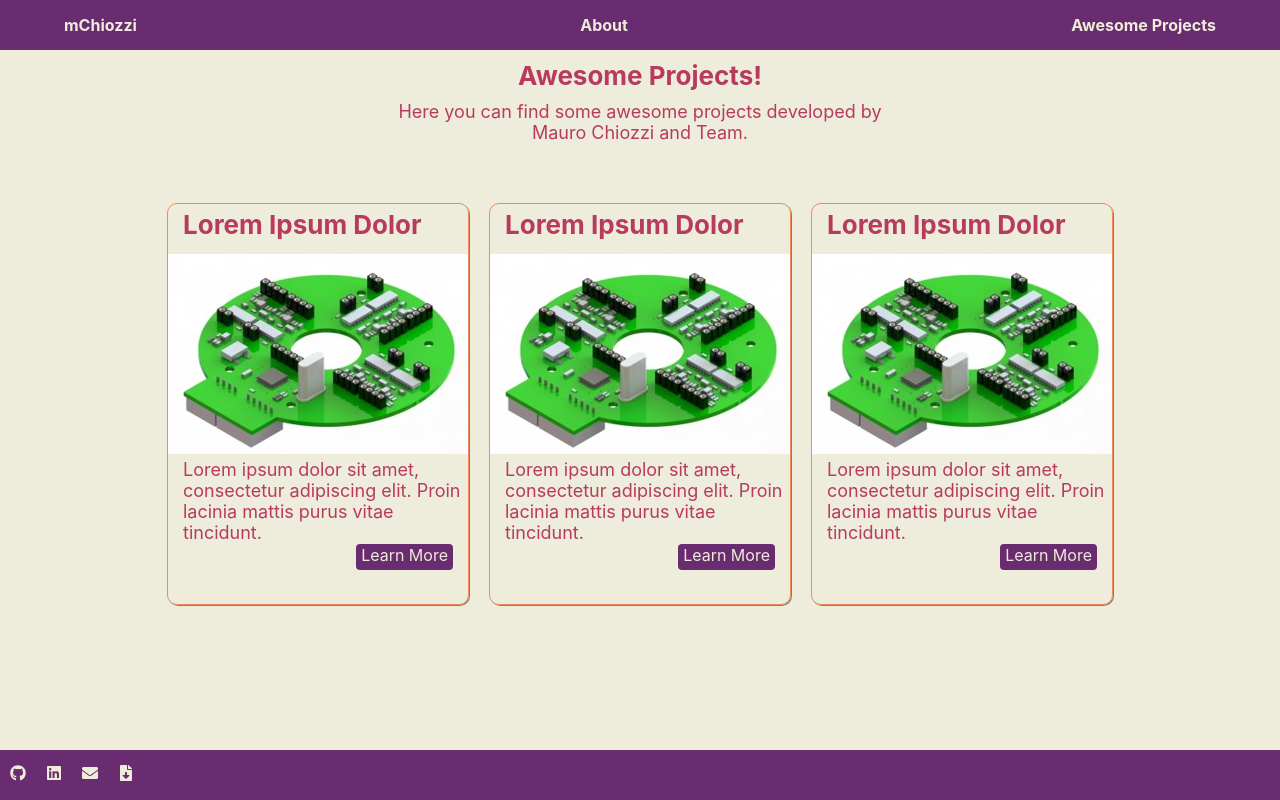
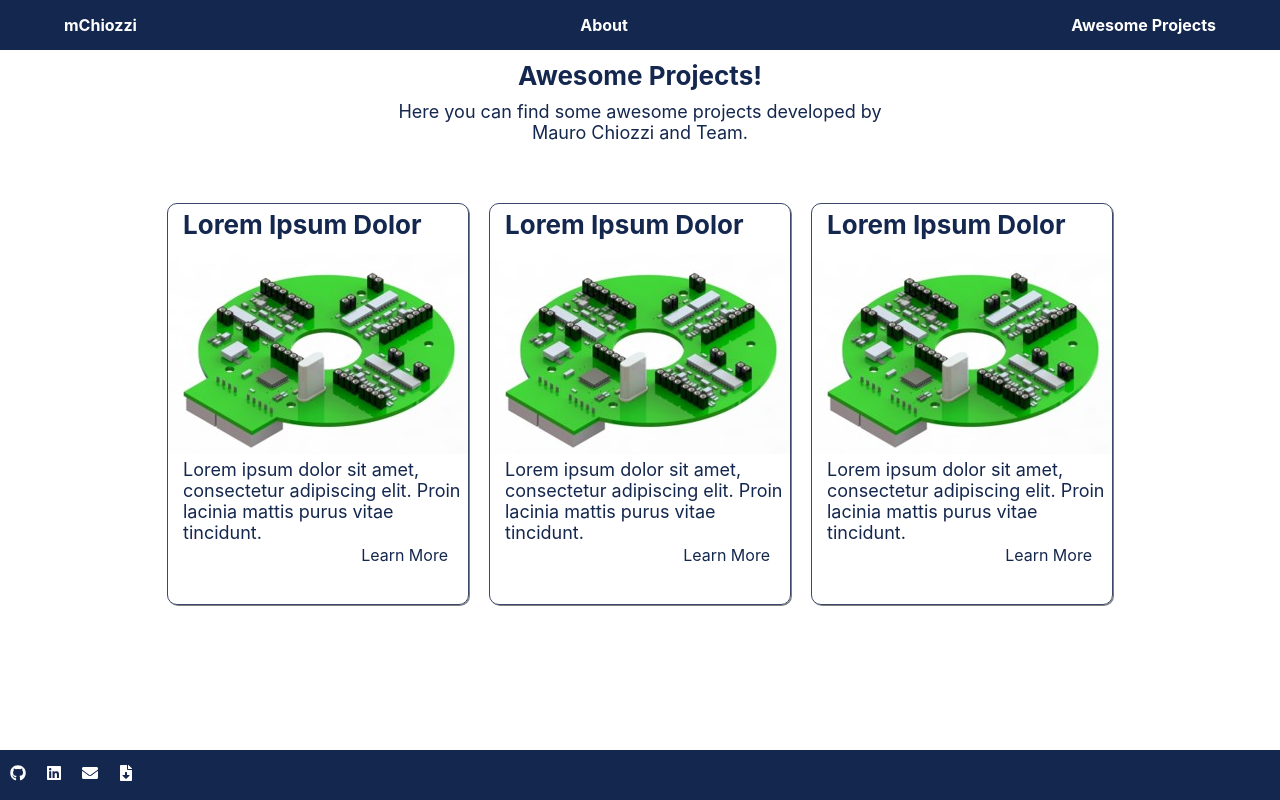
Before and after one commit to maurochiozzi/maurochiozzi.github.io, a React (Create React App) app: page /projects in a window 1280 px wide. Built offline with nearby package versions, Linux system fonts and the light colour scheme.

Commit message:
change pallet

```diff
--- a/src/components/bar/styles.js
+++ b/src/components/bar/styles.js
@@ -7,8 +7,8 @@ export const Nav = styled.div`
   top: 0;
   width: 100%;
 
-  background-color: #6a2c70;
-  color: #eeecda;
+  background-color: #14274e;
+  color: #ffffff;
 
   display: flex;
   align-items: center;
@@ -23,5 +23,5 @@ export const Nav = styled.div`
     color: inherit;
   }
 
-  z-index: 9999;
+  z-index: 1;
 `;
--- a/src/components/card/index.js
+++ b/src/components/card/index.js
@@ -6,9 +6,7 @@ export function Card(props) {
   const [showDetails, setShowDetails] = useState(false);
 
   const handleDetails = () => {
-    setShowDetails((showDetails) => true);
-
-    console.log(showDetails);
+    setShowDetails((showDetails) => !showDetails);
   };
 
   return (
@@ -22,7 +20,19 @@ export function Card(props) {
         <div className="button">Learn More</div>
       </div>
 
-      {showDetails && <div className="card-details">Yolo</div>}
+      {showDetails && (
+        <div className="card-details">
+          <span className="close-button" onClick={handleDetails}>
+            Close Button
+          </span>
+          <div className="title">{props.title}</div>
+          <div>Carrousel</div>
+          <div>Text</div>
+          <div className="button" onClick={handleDetails}>
+            Back
+          </div>
+        </div>
+      )}
     </Content>
   );
 }
--- a/src/components/card/styles.js
+++ b/src/components/card/styles.js
@@ -13,12 +13,34 @@ export const Content = styled.div`
     border-radius: 10px;
     border-style: solid;
     border-width: 1px;
-    border-color: #f08a5d;
+    border-color: #394867;
 
     box-shadow: 1px 1px grey;
   }
 
   .card-details {
+    position: fixed;
+    z-index: 1;
+
+    left: 0;
+    top: 100px;
+    width: 80%;
+    min-width: 300px;
+    height: 80%;
+
+    overflow: auto;
+
+    background-color: #14274e;
+    border-radius: 10px;
+    border-style: solid;
+    border-width: 1px;
+    border-color: #394867;
+
+    box-shadow: 1px 1px grey;
+  }
+
+  .close-button {
+    float: right;
   }
 
   .title {
@@ -53,8 +75,8 @@ export const Content = styled.div`
     border-radius: 4px;
 
     padding: 1px 5px 2px 5px;
-    background-color: #6a2c70;
-    color: #eeecda;
+    background-color: #ffffff;
+    color: #14274e;
 
     cursor: pointer;
   }
--- a/src/components/footer/styles.js
+++ b/src/components/footer/styles.js
@@ -5,8 +5,9 @@ export const Footer = styled.div`
   left: 0;
   bottom: 0;
   width: 100%;
-  background-color: #6a2c70;
-  color: #eeecda;
+
+  background-color: #14274e;
+  color: #ffffff;
 
   height: 50px;
 
--- a/src/index.css
+++ b/src/index.css
@@ -6,10 +6,10 @@ body {
   -webkit-font-smoothing: antialiased;
   -moz-osx-font-smoothing: grayscale;
 
-  overflow: auto;
+  overflow: hidden;
 
-  background-color: #eeecda;
-  color: #b83b5e;
+  background-color: #ffffff;
+  color: #14274e;
 }
 
 code {
--- a/src/pages/about/styles.js
+++ b/src/pages/about/styles.js
@@ -9,8 +9,8 @@ export const Content = styled.div`
 
   .highlight {
     font-weight: bold;
-    color: #eeecda;
-    background: #b83b5e;
+    color: #ffffff;
+    background: #394867;
     padding: 0px 1px 2px 1px;
   }
 
--- a/src/pages/notfound/styles.js
+++ b/src/pages/notfound/styles.js
@@ -4,7 +4,7 @@ export const Content = styled.div`
   .main-content {
     position: relative;
 
-    background-color: #eeecda;
+    background-color: #14274e;
 
     margin-top: 30%;
     margin-left: 10%;
```
